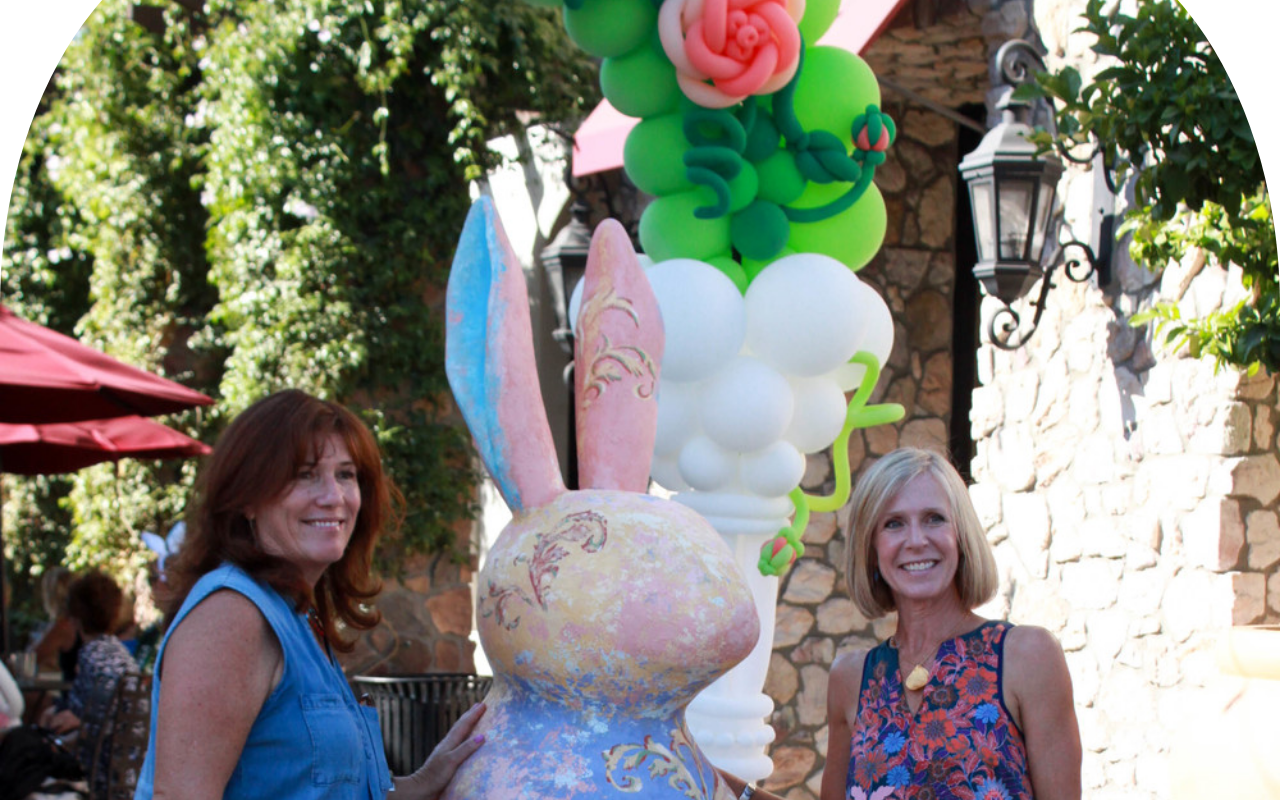
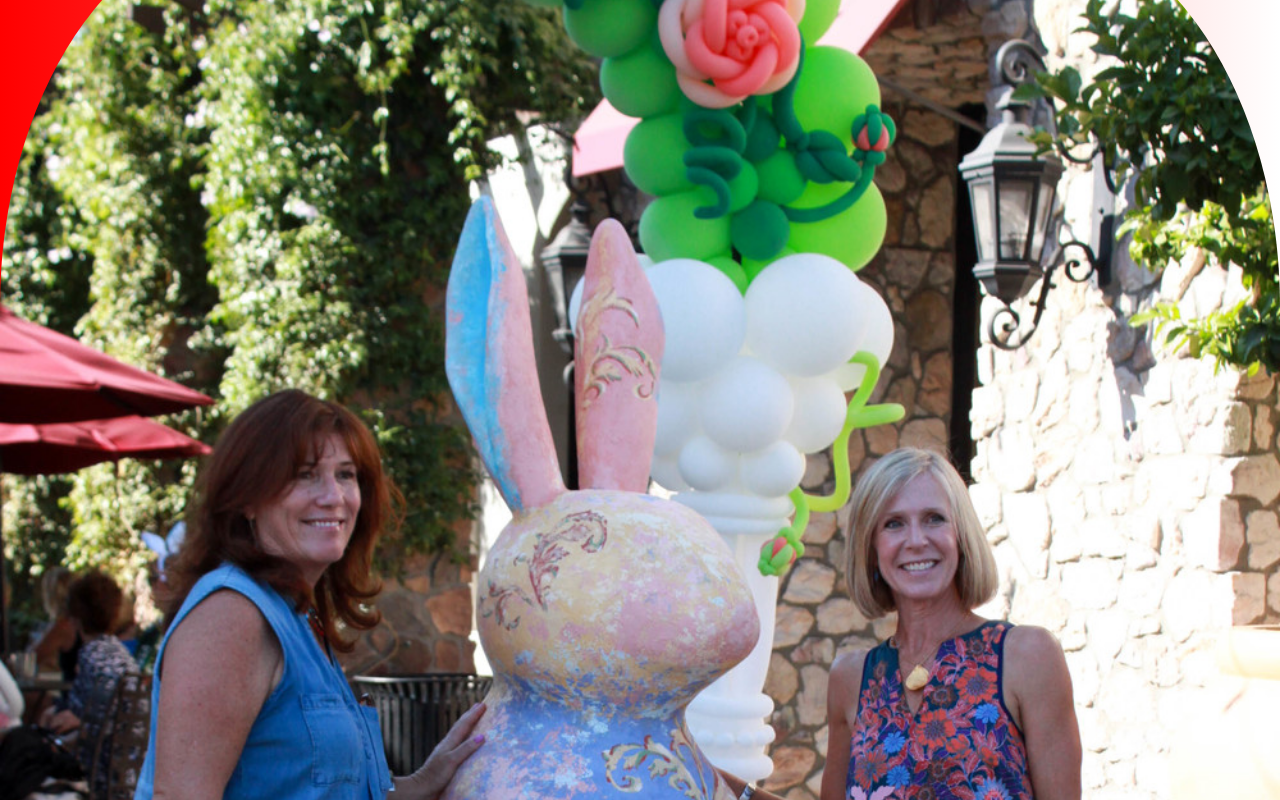
Before and after one commit to codejoy-wins/Wendy, a React (Create React App) app: page / in a window 1280 px wide. Shown: the top 800 px of the page. Built offline with nearby package versions, Linux system fonts and the light colour scheme; a web font is replaced by a local one.

Commit message:
red to white gradient

```diff
--- a/src/App.css
+++ b/src/App.css
@@ -1,5 +1,8 @@
 .App {
   text-align: center;
+}
+body{
+  background: linear-gradient(90deg,red,white);
 }
 /* font-family: 'Aguafina Script', cursive; */
 /* font-family: 'Montserrat', sans-serif; */
```
